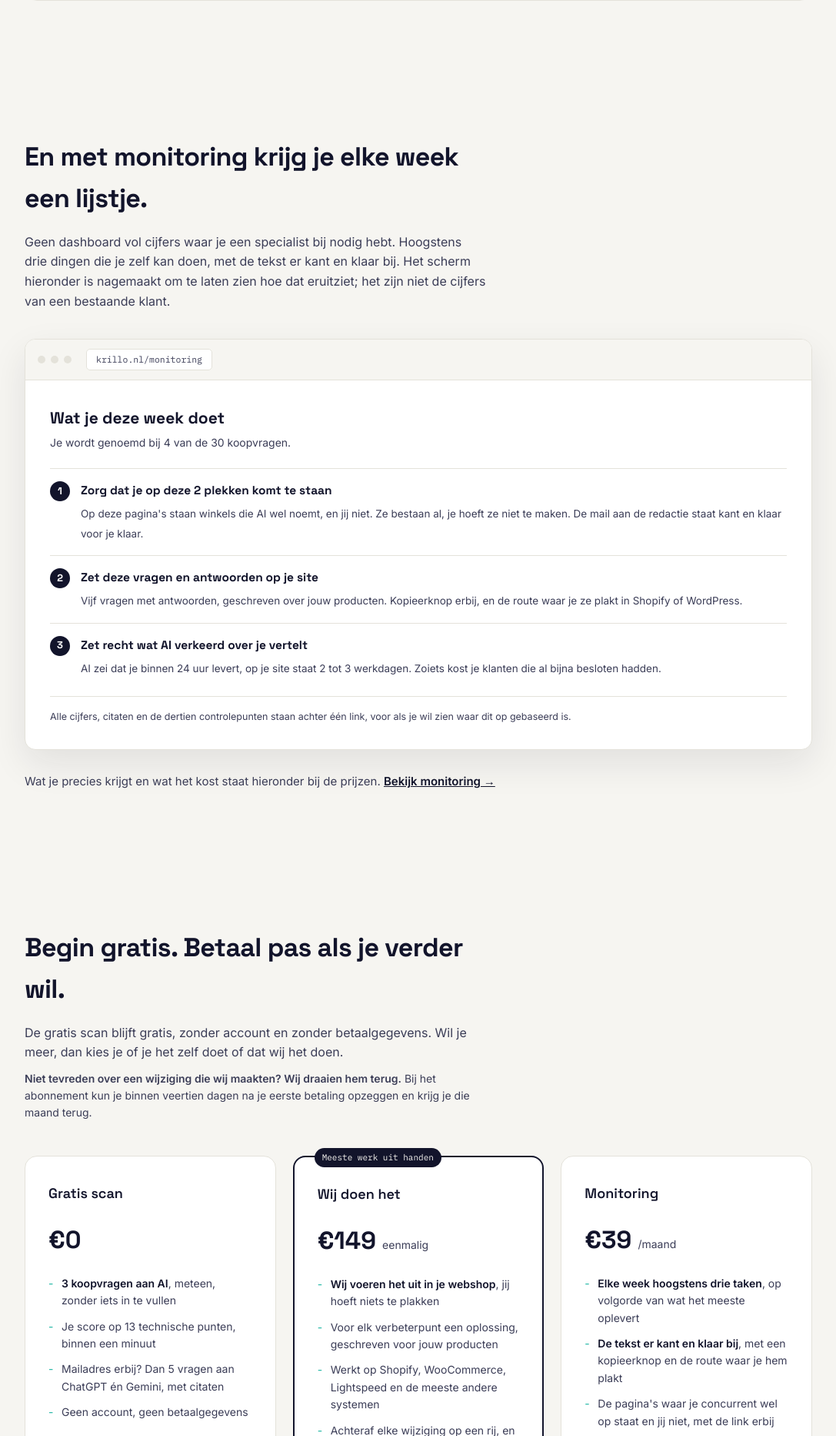
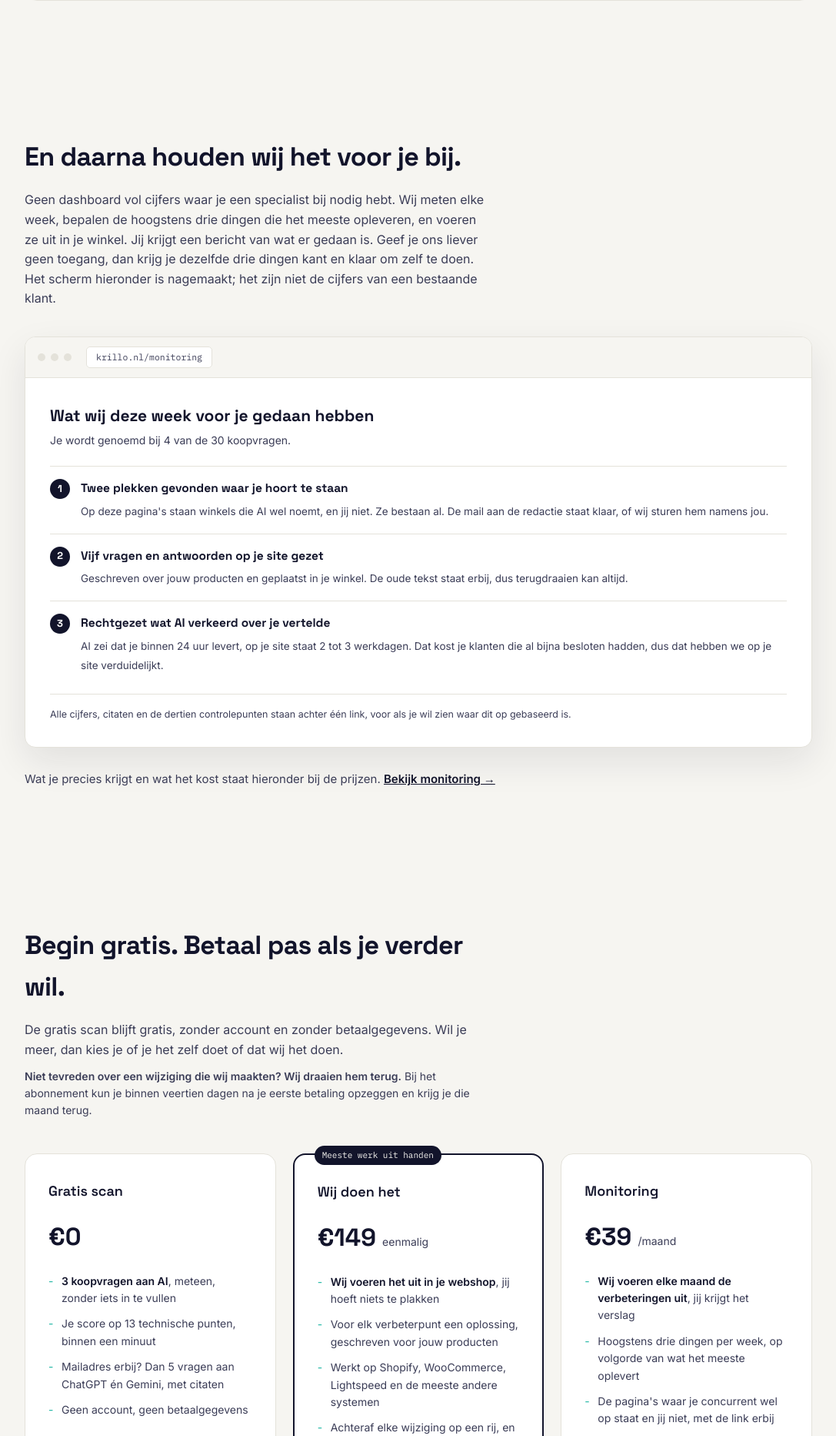
Before and after one commit to ninonorden/Krillo-app, a Flask app: page / in a window 1280 px wide. Shown: the part 3963-5828 px from the top of the page at 77% size, without its empty margins (96-1183 px from the left). Run offline with Flask 3, Linux system fonts and the light colour scheme; data that the repository does not hold is empty; some libraries are stand-ins or nearby versions.

Commit message:
Add files via upload

```diff
--- a/templates/faq.html
+++ b/templates/faq.html
@@ -28,7 +28,7 @@
     {"@type": "Question", "name": "Moet ik technisch zijn om dit te gebruiken?",
      "acceptedAnswer": {"@type": "Answer", "text": "Nee. Alles staat in gewone taal uitgelegd, zonder vakjargon. Bij technische aanpassingen krijg je de code kant en klaar, met uitleg waar je het moet neerzetten."}},
     {"@type": "Question", "name": "Hoe werkt het monitoring-abonnement?",
-     "acceptedAnswer": {"@type": "Answer", "text": "Je krijgt elke week een lijstje met hoogstens drie dingen die je kan doen, op volgorde van wat het meeste oplevert. Geen opdracht als 'schrijf een vraag-en-antwoordpagina', maar de vragen en antwoorden zelf, geschreven over jouw producten, met een kopieerknop en de route waar je ze plakt. Staat er een pagina op internet waar een concurrent op staat en jij niet, dan krijg je die link en de mail aan de redactie er kant en klaar bij. Waar dat lijstje vandaan komt: we stellen elke week dertig koopvragen aan ChatGPT en Gemini, vragen die kopers in jouw categorie echt stellen, en kijken of jouw winkel in het antwoord staat en of je genoemd of echt aanbevolen wordt. Bij elke vermelding staat het citaat uit het antwoord. Al die cijfers staan achter een link op je eigen pagina, voor als je wil zien waar het advies op rust. Je kan maandelijks opzeggen, er is geen minimale looptijd."}},
+     "acceptedAnswer": {"@type": "Answer", "text": "Wij meten elke week dertig koopvragen bij ChatGPT en Gemini, vragen die kopers in jouw categorie echt stellen, en kijken of jouw winkel in het antwoord staat en of je genoemd of echt aanbevolen wordt. Bij elke vermelding staat het citaat uit het antwoord. Uit die meting halen wij hoogstens drie dingen per week die het meeste opleveren, en die voeren wij uit in je winkel. Jij krijgt een bericht van wat er veranderd is, met de oude tekst erbij, zodat je alles kunt terugdraaien. Geef je ons liever geen toegang, dan krijg je diezelfde drie dingen kant en klaar om zelf te doen: de vragen en antwoorden zelf geschreven over jouw producten, met een kopieerknop en de route door jouw beheerscherm. Staat er een pagina op internet waar een concurrent op staat en jij niet, dan krijg je die link en de mail aan de redactie erbij. Al die cijfers staan achter een link op je eigen pagina. Je kan maandelijks opzeggen, er is geen minimale looptijd."}},
     {"@type": "Question", "name": "Is dit niet gewoon een SEO-check met een AI-sausje?",
      "acceptedAnswer": {"@type": "Answer", "text": "Terechte vraag, want de helft van wat we doen is inderdaad techniek die je elders ook vindt: laat je robots.txt de AI-robots binnen, staat je tekst gewoon in de pagina, is je productinformatie machine-leesbaar. Dat zijn dertien controlepunten en daar zijn we niet uniek in. Draait je winkel op professionele webshopsoftware, dan is een deel daarvan waarschijnlijk al goed. Waar het om gaat is de andere helft: we stellen echte koopvragen aan ChatGPT en Gemini en kijken of jouw winkel in het antwoord staat. Dat is geen check op je site, dat is een meting van de uitkomst. En het is de enige manier om te weten of al die techniek ook iets oplevert."}},
     {"@type": "Question", "name": "Google laat AI-resultaten toch al gratis zien in Search Console?",
@@ -113,7 +113,7 @@
   <p>Nee. Alles staat in gewone taal uitgelegd, zonder vakjargon. Bij technische aanpassingen krijg je de code kant en klaar, met uitleg waar je het moet neerzetten.</p>
 
   <h2>Hoe werkt het monitoring-abonnement?</h2>
-  <p>Je krijgt elke week een lijstje met hoogstens drie dingen die je kan doen, op volgorde van wat het meeste oplevert. Geen opdracht als 'schrijf een vraag-en-antwoordpagina', maar de vragen en antwoorden zelf, geschreven over jouw producten, met een kopieerknop en de route waar je ze plakt. Staat er een pagina op internet waar een concurrent op staat en jij niet, dan krijg je die link en de mail aan de redactie er kant en klaar bij. Waar dat lijstje vandaan komt: we stellen elke week dertig koopvragen aan ChatGPT en Gemini, vragen die kopers in jouw categorie echt stellen, en kijken of jouw winkel in het antwoord staat en of je genoemd of echt aanbevolen wordt. Bij elke vermelding staat het citaat uit het antwoord. Al die cijfers staan achter een link op je eigen pagina, voor als je wil zien waar het advies op rust. Je kan maandelijks opzeggen, er is geen minimale looptijd.</p>
+  <p>Wij meten elke week dertig koopvragen bij ChatGPT en Gemini, vragen die kopers in jouw categorie echt stellen, en kijken of jouw winkel in het antwoord staat en of je genoemd of echt aanbevolen wordt. Bij elke vermelding staat het citaat uit het antwoord. Uit die meting halen wij hoogstens drie dingen per week die het meeste opleveren, en die voeren wij uit in je winkel. Jij krijgt een bericht van wat er veranderd is, met de oude tekst erbij, zodat je alles kunt terugdraaien. Geef je ons liever geen toegang, dan krijg je diezelfde drie dingen kant en klaar om zelf te doen: de vragen en antwoorden zelf geschreven over jouw producten, met een kopieerknop en de route door jouw beheerscherm. Staat er een pagina op internet waar een concurrent op staat en jij niet, dan krijg je die link en de mail aan de redactie erbij. Al die cijfers staan achter een link op je eigen pagina. Je kan maandelijks opzeggen, er is geen minimale looptijd.</p>
 
   <h2>Is dit niet gewoon een SEO-check met een AI-sausje?</h2>
   <p>Terechte vraag, want de helft van wat we doen is inderdaad techniek die je elders ook vindt: laat je robots.txt de AI-robots binnen, staat je tekst gewoon in de pagina, is je productinformatie machine-leesbaar. Dat zijn dertien controlepunten en daar zijn we niet uniek in. Draait je winkel op professionele webshopsoftware, dan is een deel daarvan waarschijnlijk al goed. Waar het om gaat is de andere helft: we stellen echte koopvragen aan ChatGPT en Gemini en kijken of jouw winkel in het antwoord staat. Dat is geen check op je site, dat is een meting van de uitkomst. En het is de enige manier om te weten of al die techniek ook iets oplevert.</p>
--- a/templates/index.html
+++ b/templates/index.html
@@ -863,11 +863,11 @@
 <section id="monitoring">
   <div class="wrap">
     <div class="voorbeeld-kop">
-      <h2>En met monitoring krijg je elke week een lijstje.</h2>
+      <h2>En daarna houden wij het voor je bij.</h2>
       {# Twee alinea's samengevoegd tot een. De vermelding dat dit scherm
          nagemaakt is moet blijven staan, want zonder die regel leest het als de
          pagina van een bestaande klant. Maar hij hoeft geen eigen alinea. #}
-      <p>Geen dashboard vol cijfers waar je een specialist bij nodig hebt. Hoogstens drie dingen die je zelf kan doen, met de tekst er kant en klaar bij. Het scherm hieronder is nagemaakt om te laten zien hoe dat eruitziet; het zijn niet de cijfers van een bestaande klant.</p>
+      <p>Geen dashboard vol cijfers waar je een specialist bij nodig hebt. Wij meten elke week, bepalen de hoogstens drie dingen die het meeste opleveren, en voeren ze uit in je winkel. Jij krijgt een bericht van wat er gedaan is. Geef je ons liever geen toegang, dan krijg je dezelfde drie dingen kant en klaar om zelf te doen. Het scherm hieronder is nagemaakt; het zijn niet de cijfers van een bestaande klant.</p>
     </div>
 
     <div class="rapport-demo">
@@ -876,28 +876,28 @@
         <span class="rapport-demo-url">krillo.nl/monitoring</span>
       </div>
       <div class="rapport-demo-body">
-        <div class="taken-demo-kop">Wat je deze week doet</div>
+        <div class="taken-demo-kop">Wat wij deze week voor je gedaan hebben</div>
         <div class="taken-demo-stand">Je wordt genoemd bij 4 van de 30 koopvragen.</div>
 
         <div class="taak-demo">
           <span class="taak-demo-num">1</span>
           <div>
-            <strong>Zorg dat je op deze 2 plekken komt te staan</strong>
-            <span class="taak-demo-uitleg">Op deze pagina's staan winkels die AI wel noemt, en jij niet. Ze bestaan al, je hoeft ze niet te maken. De mail aan de redactie staat kant en klaar voor je klaar.</span>
+            <strong>Twee plekken gevonden waar je hoort te staan</strong>
+            <span class="taak-demo-uitleg">Op deze pagina's staan winkels die AI wel noemt, en jij niet. Ze bestaan al. De mail aan de redactie staat klaar, of wij sturen hem namens jou.</span>
           </div>
         </div>
         <div class="taak-demo">
           <span class="taak-demo-num">2</span>
           <div>
-            <strong>Zet deze vragen en antwoorden op je site</strong>
-            <span class="taak-demo-uitleg">Vijf vragen met antwoorden, geschreven over jouw producten. Kopieerknop erbij, en de route waar je ze plakt in Shopify of WordPress.</span>
+            <strong>Vijf vragen en antwoorden op je site gezet</strong>
+            <span class="taak-demo-uitleg">Geschreven over jouw producten en geplaatst in je winkel. De oude tekst staat erbij, dus terugdraaien kan altijd.</span>
           </div>
         </div>
         <div class="taak-demo">
           <span class="taak-demo-num">3</span>
           <div>
-            <strong>Zet recht wat AI verkeerd over je vertelt</strong>
-            <span class="taak-demo-uitleg">AI zei dat je binnen 24 uur levert, op je site staat 2 tot 3 werkdagen. Zoiets kost je klanten die al bijna besloten hadden.</span>
+            <strong>Rechtgezet wat AI verkeerd over je vertelde</strong>
+            <span class="taak-demo-uitleg">AI zei dat je binnen 24 uur levert, op je site staat 2 tot 3 werkdagen. Dat kost je klanten die al bijna besloten hadden, dus dat hebben we op je site verduidelijkt.</span>
           </div>
         </div>
 
@@ -978,10 +978,11 @@
         <div class="price-name">Monitoring</div>
         <div class="price-amount">€39 <span>/maand</span></div>
         <ul class="price-feats">
-          <li><strong>Elke week hoogstens drie taken</strong>, op volgorde van wat het meeste oplevert</li>
-          <li><strong>De tekst er kant en klaar bij</strong>, met een kopieerknop en de route waar je hem plakt</li>
+          <li><strong>Wij voeren elke maand de verbeteringen uit</strong>, jij krijgt het verslag</li>
+          <li>Hoogstens drie dingen per week, op volgorde van wat het meeste oplevert</li>
           <li>De pagina's waar je concurrent wel op staat en jij niet, met de link erbij</li>
           <li>30 koopvragen per week aan ChatGPT en Gemini, met het citaat erbij</li>
+          <li>Geen toegang? Dan krijg je alles kant en klaar om zelf te doen</li>
           <li>Maandelijks opzegbaar, geen looptijd</li>
         </ul>
         <a class="price-btn ghost" href="#scan" id="monitoringCheckoutBtn">Start abonnement</a>
@@ -1610,13 +1611,13 @@
     monitoring: {
       items: [
         'We vragen elke week aan ChatGPT of jouw webshop genoemd wordt bij echte koopvragen',
+        'Wij voeren de verbeteringen uit in je winkel, jij krijgt het verslag met de oude tekst erbij',
+        'Geef je ons geen toegang, dan krijg je alles kant en klaar om zelf te doen',
         'Je ziet of je genoemd wordt en of je ook echt aanbevolen wordt, met het citaat erbij',
-        'Je ziet welke winkels er bij dezelfde vragen boven je staan',
-        'Elke week automatisch opnieuw gescand, met je scoreverloop op een eigen pagina',
         'Bericht als er iets verandert, met erbij of het aan jou lag of aan de markt',
         'Op elk moment op te zeggen, geen minimale looptijd'
       ],
-      delivery: 'Levering: je eerste scan ontvang je direct na aanmelding per e-mail, daarna elke week automatisch een update.',
+      delivery: 'Levering: je eerste meting start direct na aanmelding. Daarna vragen we je per e-mail om toegang tot je webshop, zodat wij de verbeteringen kunnen uitvoeren. Elke week een nieuwe meting.',
       garantie: 'Zeg je binnen veertien dagen na je eerste betaling op, dan krijg je die maand volledig terug.'
     }
   };
--- a/winkelvinder.py
+++ b/winkelvinder.py
@@ -33,12 +33,19 @@ import scan_engine
 
 # Zoeken kost geld, dus met een rem erop. Vier zoekopdrachten per ronde is
 # ongeveer twee cent en levert bij genoeg branches tientallen winkels per dag.
-ZOEKOPDRACHTEN_PER_RONDE = int(os.environ.get("VINDER_ZOEKOPDRACHTEN", "4"))
+ZOEKOPDRACHTEN_PER_RONDE = int(os.environ.get("VINDER_ZOEKOPDRACHTEN", "8"))
 
 # Onder hoeveel winkels zonder adres wij op zoek gaan naar nieuwe. Zolang er nog
 # genoeg te doen is hoeft er niets bij: dan geef je geld uit aan namen die weken
 # blijven liggen.
-VOORRAAD_ONDERGRENS = int(os.environ.get("VINDER_ONDERGRENS", "40"))
+# Mee omhoog met het mailvolume. Bij honderd mails per dag en ongeveer de helft
+# van de winkels zonder algemeen mailadres heb je tweehonderd nieuwe winkels per
+# dag nodig. Blijft deze grens op veertig staan, dan zoekt de machine pas als de
+# lijst al leeg is, en dan staat de post een dag stil.
+#
+# Tweehonderd is ruim een dag voorraad. Zoeken kost ongeveer een halve cent per
+# opdracht, dus ruim zoeken is veel goedkoper dan stilstaan.
+VOORRAAD_ONDERGRENS = int(os.environ.get("VINDER_ONDERGRENS", "250"))
 
 # Waar wij zoeken. Nederland en Belgie, want daar mag zakelijke post naar het
 # algemene adres van een bedrijf.
```
Also changed, not shown: templates/monitoring.html (+11 -0 lines), tests/test_meeroutreach.py (added, +171 -0 lines), tests/test_postgaatuit.py (+22 -5 lines).
